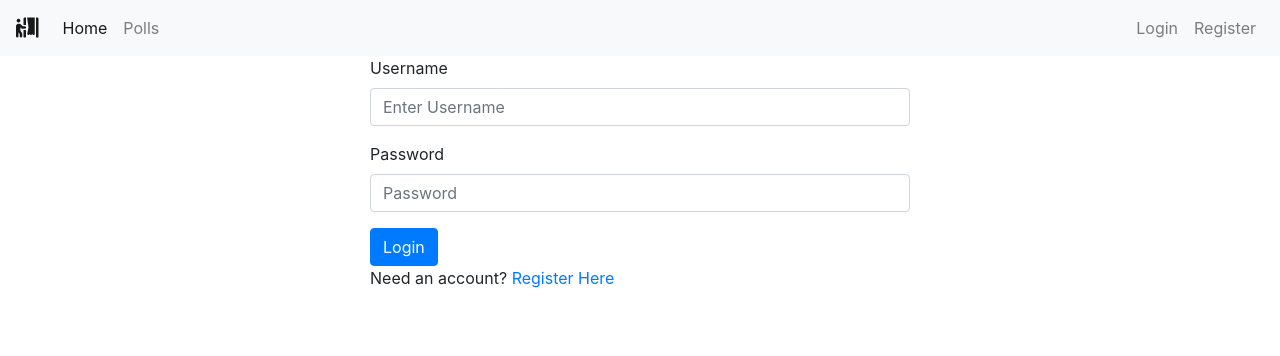
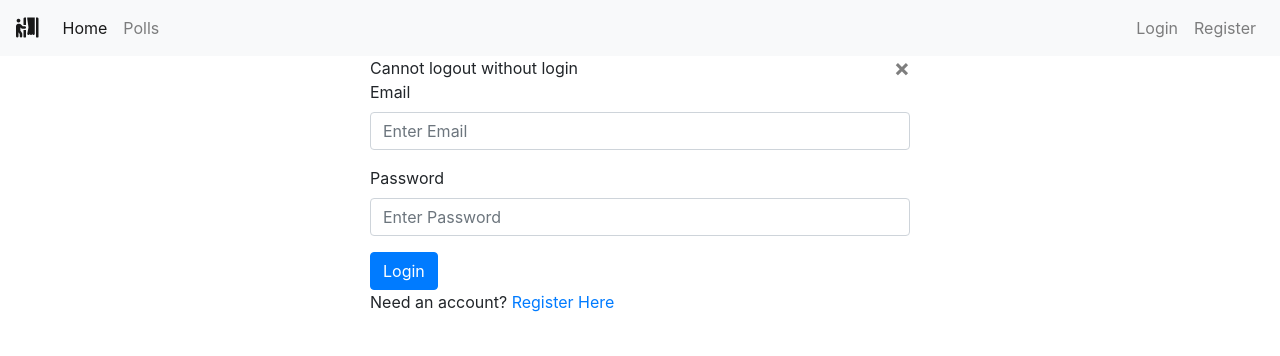
Before and after one commit to sugandhsec/Assessment-Task, a Django app: page /logout/ in a window 1280 px wide. Shown: the top 356 px of the page. Run offline with Django 4.2, Linux system fonts and the light colour scheme; some libraries are stand-ins or nearby versions.

Commit message:
Some changes on naming

```diff
--- a/app_poll/templates/login.html
+++ b/app_poll/templates/login.html
@@ -6,7 +6,7 @@
         <div class="col-md-6 offset-md-3">
             {% if msg %}
             <div class="messages">
-                <div>{{ message }}
+                <div>{{ msg }}
                     <button type="button" class="close" data-dismiss="alert" aria-label="Close">
                         <span aria-hidden="true">&times;</span>
                     </button>
@@ -16,12 +16,12 @@
             <form action="{% url 'login' %}" method="POST">
                 {% csrf_token %}
                 <div class="form-group">
-                    <label for="username">Username</label>
-                    <input type="text" class="form-control" name="username" placeholder="Enter Username">
+                    <label for="username">Email</label>
+                    <input type="text" class="form-control" name="email" placeholder="Enter Email">
                 </div>
                 <div class="form-group">
                     <label for="password">Password</label>
-                    <input type="password" class="form-control" name="password" placeholder="Password">
+                    <input type="password" class="form-control" name="password" placeholder="Enter Password">
                 </div>
                 <button type="submit" class="btn btn-primary">Login</button>
                 <p>Need an account? <a href="{% url 'register' %}">Register Here</a></p>
--- a/app_poll/templates/register.html
+++ b/app_poll/templates/register.html
@@ -7,7 +7,7 @@
             <p>Already have an account? <a href="{% url 'login' %}">Login Here</a></p>
             {% if msg %}
             <div class="messages">
-                <div>{{ message }}
+                <div>{{ msg }}
                     <button type="button" class="close" data-dismiss="alert" aria-label="Close">
                         <span aria-hidden="true">&times;</span>
                     </button>
@@ -17,8 +17,8 @@
             <form action="{% url 'register' %}" method="POST">
                 {% csrf_token %}
                 <div class="form-group">
-                    <label for="username">Username</label>
-                    <input type="text" class="form-control" name="username" placeholder="Enter Username">
+                    <label for="username">fullname</label>
+                    <input type="text" class="form-control" name="fullname" placeholder="Enter Fullname">
                 </div>
                 <div class="form-group">
                     <label for="username">Email</label>
--- a/app_poll/views.py
+++ b/app_poll/views.py
@@ -1,5 +1,5 @@
 from django.shortcuts import render, redirect
-from app_poll.models import  User
+from app_poll.models import User
 
 # Create your views here.
 def index(request):
@@ -14,10 +14,11 @@ def login_user(request):
         if request.method == 'POST':
             try:
                 uid = User.objects.get(email = request.POST['email'])
+                print(uid)
                 if request.POST['password'] ==  uid.password:
                     request.session['email'] = request.POST['email']
                     session_user_data = User.objects.get(email = request.session['email'])
-                    return render(request, 'poll_list.html')
+                    return render(request, 'polls_list.html')
                 else:
                     return render(request, 'login.html',{'msg':'Password Incorrect!!'})
             except:
@@ -25,7 +26,12 @@ def login_user(request):
         return render(request, 'login.html')
 
 def logout_user(request):
-    return render(request, 'login.html')
+    try:
+        request.session['email']
+        del request.session['email']
+        return render(request, 'login.html', {'msg':'Successfully Logged Out'})
+    except:
+        return render(request,'login.html',{'msg':'Cannot logout without login'})
 
 
 def create_user(request):
@@ -35,7 +41,7 @@ def create_user(request):
             return render(request, 'register.html',{'msg':'Email is already registered'})
         except:
             User.objects.create(
-                fullname = request.POST['fname'],
+                fullname = request.POST['fullname'],
                 email = request.POST['email'],
                 password = request.POST['password'],
             )
```
Also changed, not shown: db.sqlite3.
